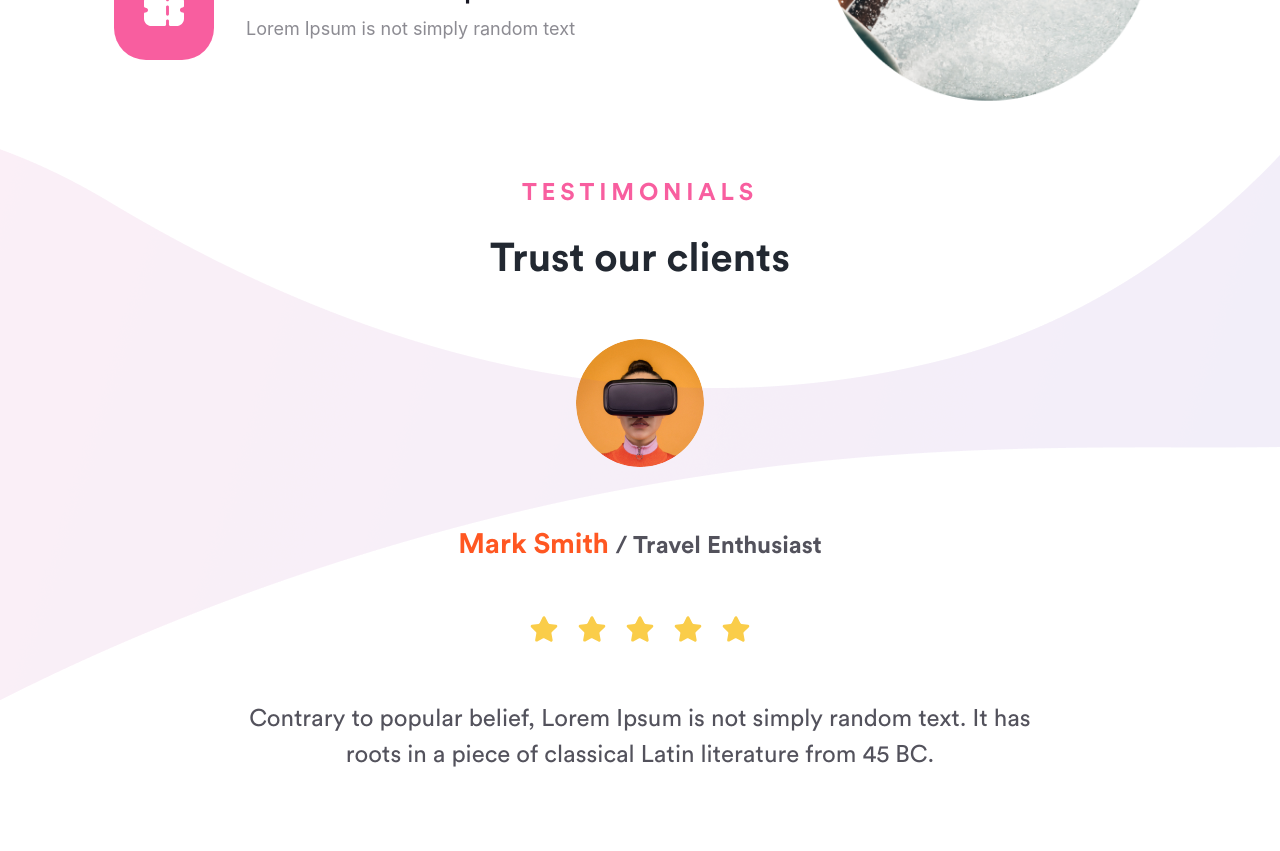
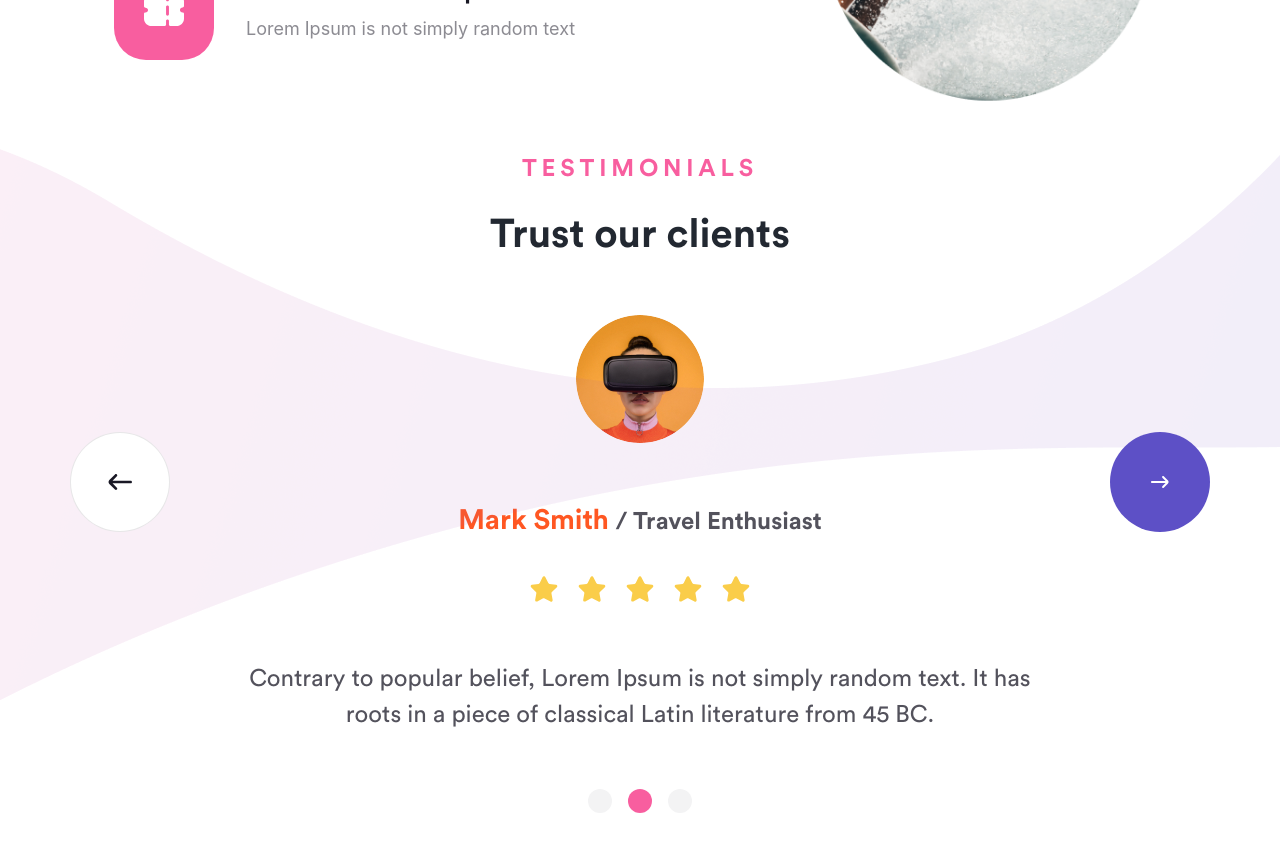
Before and after one commit to aleksi-svaridze/travlog, a React (Create React App) app: page / in a window 1280 px wide. Shown: the part 4100-4951 px from the top of the page. Before the commit the page ends 4927 px from the top, so only its background shows below. Built offline with nearby package versions, Linux system fonts and the light colour scheme.

Commit message:
Added: Slider dots and prev&next buttons to testimonials section

```diff
--- a/src/components/Testimonials.js
+++ b/src/components/Testimonials.js
@@ -2,27 +2,44 @@ import userImg from '../images/user.jpg';
 import YellowStar from '../images/icons/star-yellow.svg';
 import TestimonialsBg from '../images/testimonials.png';
 
+import RightArrow from '../images/icons/arrow-left-white.svg';
+import LeftArrow from '../images/icons/arrow-left-blue.svg';
+
 const Testimonials = () => {
     return (
-        <div className="testimonials-section position-relative mt-rs-n50">
-            <div className="container h-100">
+        <div className="testimonials-section mt-rs-n50 mb-rs-128">
+            <div className="container h-100 position-relative">
                 <div className="d-flex flex-column align-items-center justify-content-center h-100">
                     <p className="text-pink text-uppercase fs-4 mb-4 text-center" style={{letterSpacing: '.2em'}}>Testimonials</p>
                     <h2 className="text-blue fs-44 text-center mb-0">Trust our clients</h2>
                     <img src={userImg} alt="user name here from back end stack" className='w-128 h-128 my-rs-56 rounded-circle' />
                     <img src={TestimonialsBg} alt="" className='position-absolute d-none d-lg-block testimonials-bg' />
-                    <p className='text-capitalize'>
+                    <p className='text-capitalize mb-0'>
                         <span className='text-orange fs-3'>Mark Smith&nbsp;</span>
                         <span className='text-blue-dark-75 fs-4'>/&nbsp;travel enthusiast</span>
                     </p>
-                    <div className='d-flex align-items-center column-gap-3 mt-2rem mb-rs-64'>
+                    <div className='d-flex align-items-center column-gap-3 mt-2rem'>
                         <img src={YellowStar} alt="" className='w-32 h-32' />
                         <img src={YellowStar} alt="" className='w-32 h-32' />
                         <img src={YellowStar} alt="" className='w-32 h-32' />
                         <img src={YellowStar} alt="" className='w-32 h-32' />
                         <img src={YellowStar} alt="" className='w-32 h-32' />
                     </div>
-                    <p className='fs-4 w-rs-75 text-center text-blue-dark-75 fw-450'>Contrary to popular belief, Lorem Ipsum is not simply random text. It has roots in a piece of classical Latin literature from 45 BC.</p>
+                    <p className='fs-4 w-rs-75 text-center text-blue-dark-75 fw-450 my-rs-56'>Contrary to popular belief, Lorem Ipsum is not simply random text. It has roots in a piece of classical Latin literature from 45 BC.</p>
+
+                    <div className='d-flex column-gap-3 align-items-center justify-content-center'>
+                        <div className='w-24 h-24 rounded-circle bg-blue-dark-5'></div>
+                        <div className='w-24 h-24 rounded-circle bg-pink'></div>
+                        <div className='w-24 h-24 rounded-circle bg-blue-dark-5'></div>
+                    </div>
+                </div>
+                <div className='position-absolute start-0 top-lg-50 w-100 bottom-lg-n128 translate-middle-lg-y d-flex justify-content-between'>
+                    <div className="rounded-circle bg-white h-rs-100 w-rs-100 d-flex align-items-center justify-content-center border border-blue-dark-10 ms-2 ms-lg-0">
+                        <img src={LeftArrow} alt="Left arrow" className='w-24 h-24' />
+                    </div>
+                    <div className="rounded-circle bg-purple h-rs-100 w-rs-100 d-flex align-items-center justify-content-center me-2 me-lg-0">
+                        <img src={RightArrow} alt="Right arrow" className='w-24 h-24' />
+                    </div>
                 </div>
             </div>
         </div>
--- a/src/styles/css/main.css
+++ b/src/styles/css/main.css
@@ -50,6 +50,10 @@
   color: #191825 !important;
 }
 
+.text-blue-dark-5 {
+  color: rgba(25, 24, 37, 0.05) !important;
+}
+
 .text-blue-dark-50 {
   color: rgba(25, 24, 37, 0.5) !important;
 }
@@ -88,6 +92,10 @@
 
 .bg-blue-dark {
   background-color: #191825 !important;
+}
+
+.bg-blue-dark-5 {
+  background-color: rgba(25, 24, 37, 0.05) !important;
 }
 
 .bg-blue-dark-50 {
@@ -197,11 +205,20 @@
   margin-bottom: 64px !important;
 }
 
-.mb-rs-64 {
+.mb-rs-128 {
+  margin-bottom: 12rem;
+}
+@media screen and (min-width: 992px) {
+  .mb-rs-128 {
+    margin-bottom: 4rem;
+  }
+}
+
+.my-rs-56 {
   margin-bottom: 64px;
 }
 @media screen and (min-width: 992px) {
-  .mb-rs-64 {
+  .my-rs-56 {
     margin-bottom: 56px;
   }
 }
@@ -504,6 +521,33 @@
   border-color: rgba(25, 24, 37, 0.1) !important;
 }
 
+.top-lg-50 {
+  top: initial;
+}
+@media screen and (min-width: 992px) {
+  .top-lg-50 {
+    top: 50%;
+  }
+}
+
+.bottom-lg-n128 {
+  bottom: -128px;
+}
+@media screen and (min-width: 992px) {
+  .bottom-lg-n128 {
+    bottom: initial;
+  }
+}
+
+.translate-middle-lg-y {
+  transform: translateY(0);
+}
+@media screen and (min-width: 992px) {
+  .translate-middle-lg-y {
+    transform: translateY(-50%);
+  }
+}
+
 .services-card {
   display: none;
 }
--- a/src/styles/scss/main.scss
+++ b/src/styles/scss/main.scss
@@ -7,6 +7,7 @@
 @import './partials/utilities/sizing';
 @import './partials/utilities/shadows';
 @import './partials/utilities/borders';
+@import './partials/utilities/position';
 
 @import './partials/components/cards';
 
--- a/src/styles/scss/partials/basis/_vars.scss
+++ b/src/styles/scss/partials/basis/_vars.scss
@@ -1,4 +1,5 @@
 $color-blue-dark: #191825;
+$color-blue-dark-5: rgba(25, 24, 37, 0.05);
 $color-blue-dark-10: rgba(25, 24, 37, 0.1);
 $color-blue-dark-50: rgba(25, 24, 37, .5);
 $color-blue-dark-75: rgba(25, 24, 37, 0.75);
--- a/src/styles/scss/partials/utilities/_colours.scss
+++ b/src/styles/scss/partials/utilities/_colours.scss
@@ -18,6 +18,9 @@
 }
 .text-blue-dark {
     color: $color-blue-dark !important;
+}
+.text-blue-dark-5 {
+    color: $color-blue-dark-5 !important;
 }
 .text-blue-dark-50 {
     color: $color-blue-dark-50 !important;
@@ -51,6 +54,9 @@
 .bg-blue-dark {
     background-color: $color-blue-dark !important;
 }
+.bg-blue-dark-5 {
+    background-color: $color-blue-dark-5 !important;
+}
 .bg-blue-dark-50 {
     background-color: $color-blue-dark-50 !important;
 }
--- /dev/null
+++ b/src/styles/scss/partials/utilities/_position.scss
@@ -0,0 +1,21 @@
+.top-lg-50 {
+    top: initial;
+
+    @media screen and (min-width: 992px){
+        top: 50%;
+    }
+}
+.bottom-lg-n128 {
+    bottom: -128px;
+
+    @media screen and (min-width: 992px){
+        bottom: initial;
+    }
+}
+.translate-middle-lg-y {
+    transform: translateY(0);
+
+    @media screen and (min-width: 992px){
+        transform: translateY(-50%);
+    }
+}
--- a/src/styles/scss/partials/utilities/_spacing.scss
+++ b/src/styles/scss/partials/utilities/_spacing.scss
@@ -36,7 +36,14 @@
 .mb-64 {
     margin-bottom: 64px !important;
 }
-.mb-rs-64 {
+.mb-rs-128 {
+    margin-bottom: 12rem;
+
+    @media screen and (min-width: 992px) {
+        margin-bottom: 4rem;
+    }
+}
+.my-rs-56 {
     margin-bottom: 64px;
 
     @media screen and (min-width: 992px) {
```
Also changed, not shown: 1 other file (tests, documents, lock files or other folders).
